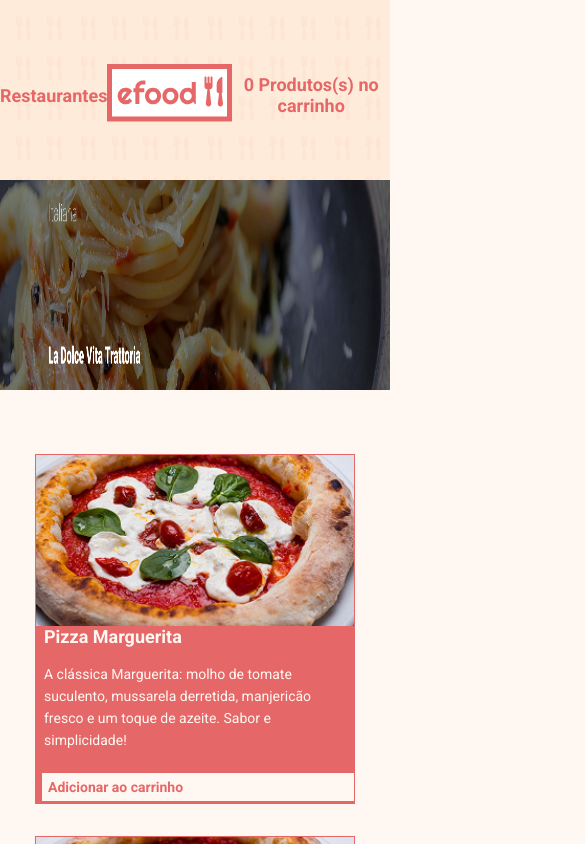
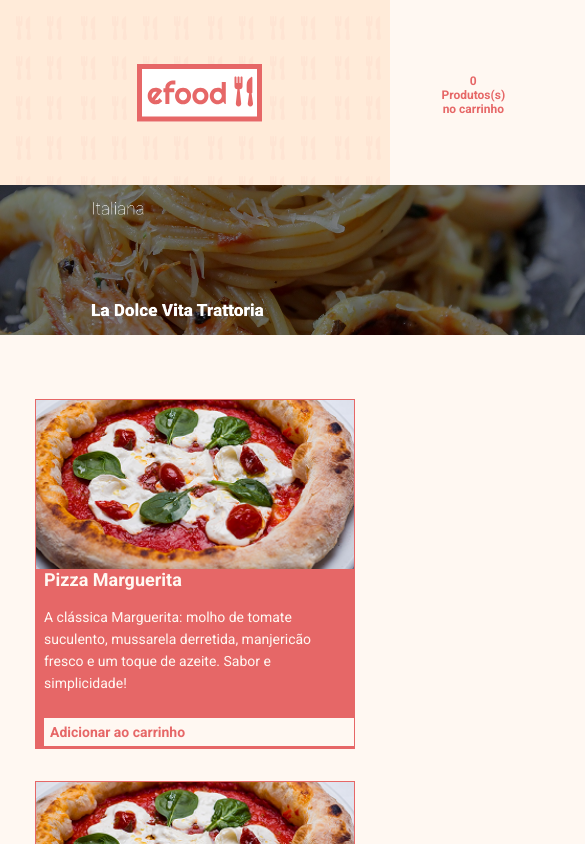
Before and after one commit to Adriano-04/e-food, a React (Vite) app: page /perfil in a window 390 px wide. Shown: the top 844 px of the page, 585 px wide, since content can reach past the window. Built offline with nearby package versions, Linux system fonts and the light colour scheme.

Commit message:
melhoria na responsividade

```diff
--- a/src/components/Hero/style.ts
+++ b/src/components/Hero/style.ts
@@ -22,4 +22,8 @@ export const Titulo = styled.h1`
     color: ${Cores.laranja};
     text-align: center;
     margin-top: 120px;
+
+    @media (max-width: 768px) {
+        font-size: 24px;
+    }
 `
--- a/src/components/Listagem/style.ts
+++ b/src/components/Listagem/style.ts
@@ -4,4 +4,13 @@ export const Lista = styled.ul`
     display: grid;
     grid-template-columns: 1fr 1fr;
     grid-gap: 48px;
+
+    li {
+        margin: 0 auto;
+        width: 90%;
+    }
+
+    @media (max-width: 768px) {
+        grid-template-columns: 1fr;
+    }
 `
--- a/src/components/Prato/style.ts
+++ b/src/components/Prato/style.ts
@@ -40,7 +40,7 @@ export const BotaoSobre = styled.a<Omit<Props, 'nome' | 'descricao' | 'imagem' |
     background-color: ${props => props.estilo === 'perfil' ? Cores.fundo : Cores.laranja};
     font-size: 14px;
     font-weight: bold;
-    margin: 6px;
+    margin: 8px;
     cursor: pointer;
     width: ${props => props.estilo === 'perfil' ? '100%' : '92px'};
 `
--- a/src/pages/Perfil/style.ts
+++ b/src/pages/Perfil/style.ts
@@ -2,7 +2,7 @@ import styled from "styled-components";
 import { Cores } from "../../style";
 
 export const Header = styled.div`
-    height: 180px;
+    height: 185px;
     width: 100%;
 `
 
@@ -19,6 +19,11 @@ export const Imagem = styled.img`
     height: 210px;
     width: 100%;
     margin-bottom: 60px;
+
+    @media (max-width: 768px) {
+        width: auto;
+        height: 150px;
+    }
 `
 
 export const Item = styled.li`
@@ -28,8 +33,10 @@ export const Item = styled.li`
 
 export const HeaderItems = styled.ul`
     display: flex;
-    justify-content: space-between;
+    justify-content: center;
+    gap: 180px;
     align-items: center;
+    width: 100%;
 
     li {
         margin-top: 64px;
@@ -41,4 +48,8 @@ export const Textos = styled.p`
     text-align: center;
     font-weight: bold;
     color: ${Cores.laranja};
+
+    @media (max-width: 768px) {
+        font-size: 12px;
+    }
 `
```
